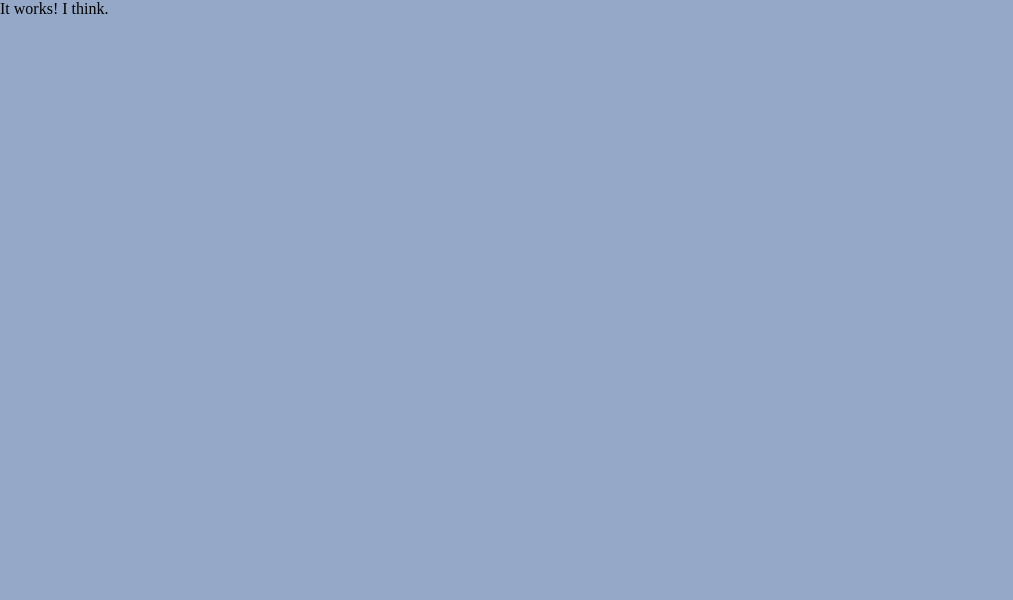
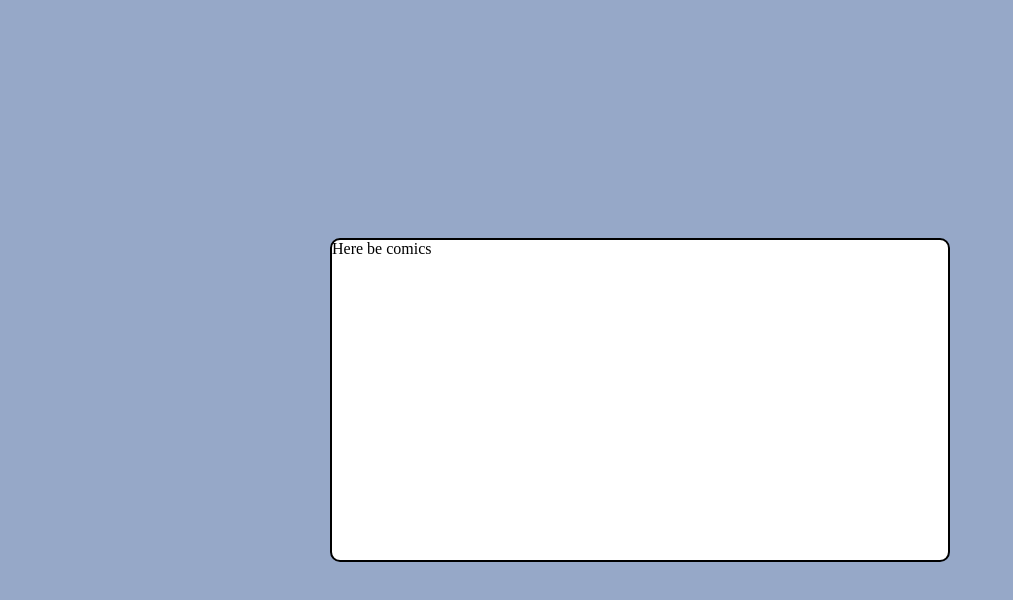
Before and after one commit to snmanning/cp-xkcd, a React (Create React App) app: page / in a window 1280 px wide. Shown: the top 600 px of the page, without its empty margins (0-1013 px from the left). Built offline with nearby package versions, Linux system fonts and the light colour scheme.

Commit message:
Added a little styling flare

```diff
--- a/src/App.css
+++ b/src/App.css
@@ -0,0 +1,7 @@
+.App-container {
+    display: flex;
+    margin: 0 5rem;
+    justify-content: center;
+    align-items: center;
+    height: 100vh;
+}
--- a/src/App.js
+++ b/src/App.js
@@ -1,12 +1,12 @@
 import React, { Component } from 'react';
 import './App.css';
+import ComicBox from './ComicBox';
 
 class App extends Component {
   render() {
     return (
-      <div>
-        It works!
-        I think.
+      <div className='App-container'>
+        <ComicBox />
       </div>
     );
   }
--- /dev/null
+++ b/src/ComicBox.css
@@ -0,0 +1,7 @@
+.ComicBox-container {
+    border: 2px solid black;
+    border-radius: 10px;
+    background-color: white;
+    width: 55%;
+    height: 20rem;
+}
--- /dev/null
+++ b/src/ComicBox.js
@@ -0,0 +1,14 @@
+import React, { Component } from 'react';
+import './ComicBox.css';
+
+class ComicBox extends Component {
+    render () {
+        return (
+            <div className='ComicBox-container'>
+                Here be comics
+            </div>
+        );
+    }
+}
+
+export default ComicBox;
```
